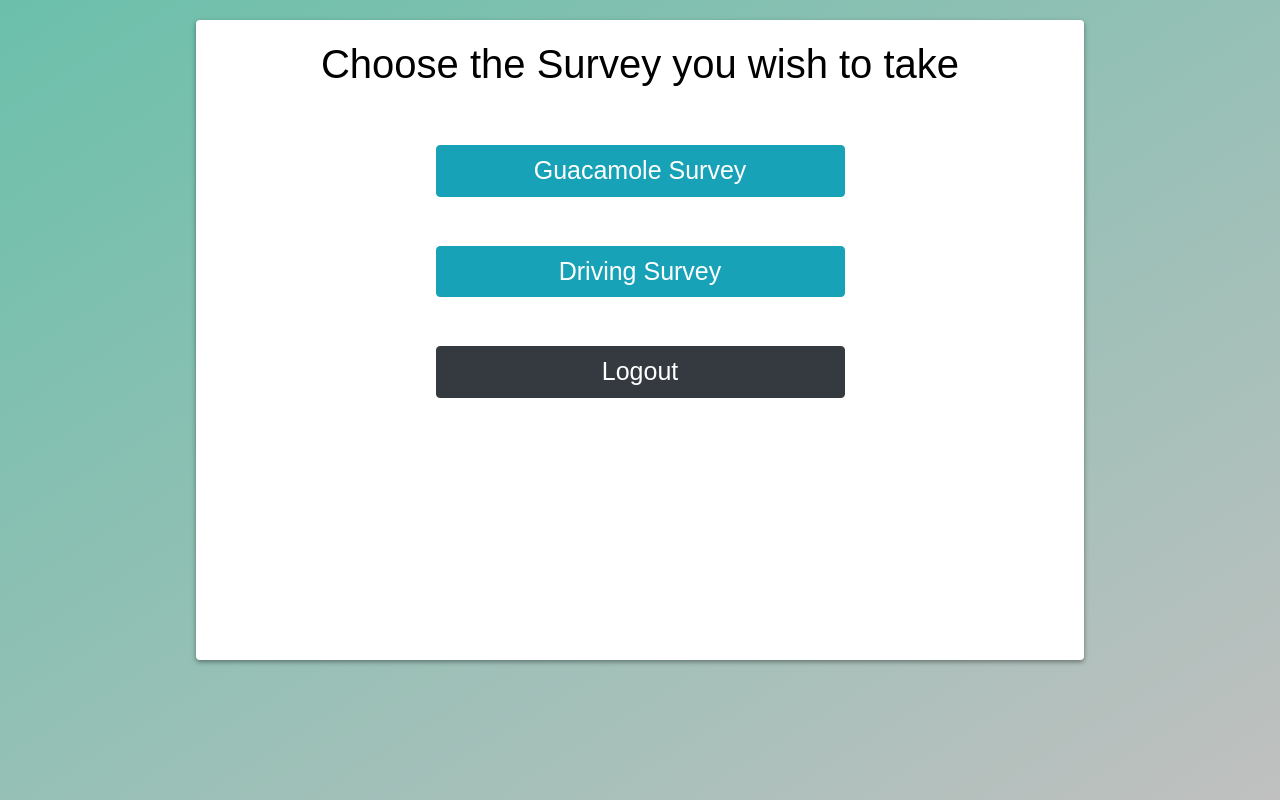
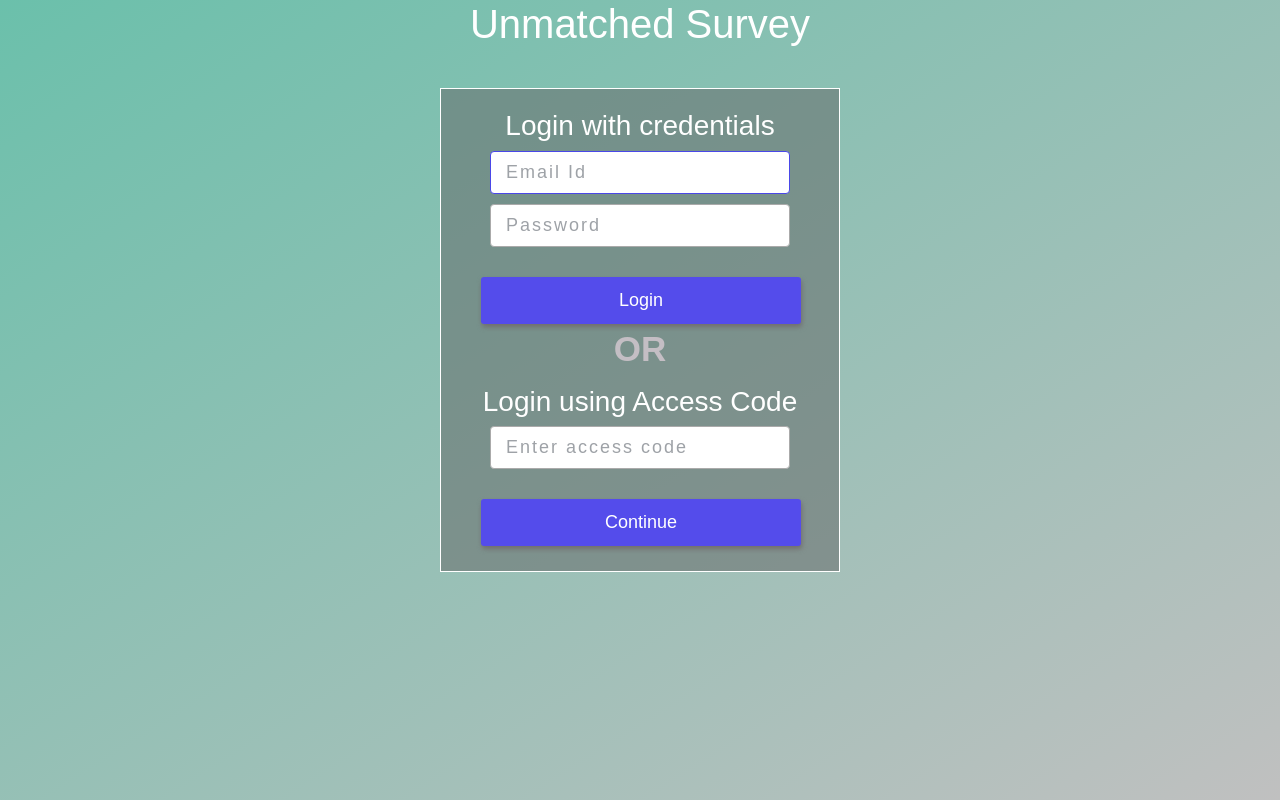
Before and after one commit to Kannanravindran/Pollster, a React (Create React App) app: page / in a window 1280 px wide. Built offline with nearby package versions, Linux system fonts and the light colour scheme.

Commit message:
updating the workflow

```diff
--- a/src/App/App.js
+++ b/src/App/App.js
@@ -4,10 +4,14 @@ import "../stylesheets/App.css";
 import SurveyController from "../components/SurveyController";
 
 class App extends Component {
+  constructor(props) {
+    super(props);
+  }
+
   render() {
     return (
       <div className="App">
-        <SurveyController />
+        <SurveyController access={this.props.access} />
       </div>
     );
   }
--- a/src/components/SurveyController.jsx
+++ b/src/components/SurveyController.jsx
@@ -14,16 +14,19 @@ class SurveyController extends Component {
     this.state = {
       email: "",
       password: "",
-      uid: "",
+      uid: this.props.access,
       answers: {},
-      isLoggedIn: true,
+      isLoggedIn: false,
       isSubmitted: false,
       surveyId: ""
     };
-
-    console.log("uid: ", this.state.uid);
   }
 
+  componentDidMount = () => {
+    if (this.state.uid !== "") {
+      this.setState({ isLoggedIn: true });
+    }
+  };
 
   getParams = location => {
     const searchParams = new URLSearchParams(location.search);
--- a/src/index.js
+++ b/src/index.js
@@ -5,5 +5,8 @@ import "bootstrap/dist/css/bootstrap.min.css";
 import App from "./App/App";
 import registerServiceWorker from "./registerServiceWorker";
 
-ReactDOM.render(<App />, document.getElementById("root"));
+const searchParams = new URLSearchParams(window.location.search);
+const access = searchParams.get("access") || "";
+
+ReactDOM.render(<App access={access} />, document.getElementById("root"));
 registerServiceWorker();
```
